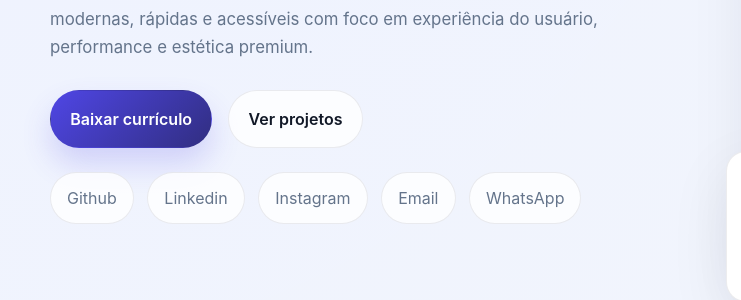
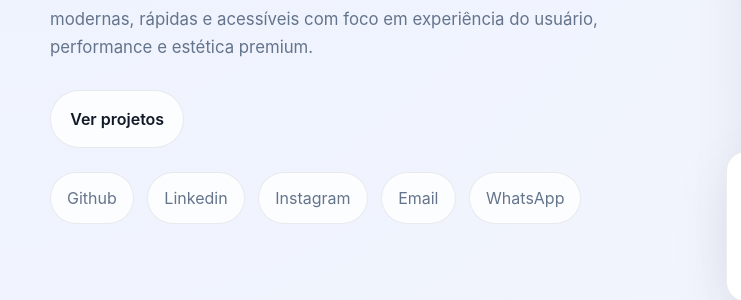
Before and after one commit to JulioCesarViana20/Portfolio, a website: page index.html in a window 1280 px wide. Shown: the part 390-690 px from the top of the page, 0-741 px from the left. Drawn offline with Linux system fonts and the light colour scheme.

Commit message:
changes about the curriculu

```diff
--- a/index.html
+++ b/index.html
@@ -57,7 +57,6 @@
           <h1 id="hero-title"></h1>
           <p id="hero-description" class="hero__description"></p>
           <div class="hero__actions">
-            <a id="hero-resume" class="btn btn--primary" href="#">Baixar currículo</a>
             <a class="btn btn--ghost" href="#projects">Ver projetos</a>
           </div>
           <div id="hero-social" class="social-links" aria-label="Redes sociais"></div>
--- a/js/script.js
+++ b/js/script.js
@@ -76,14 +76,17 @@ function renderHero() {
   const panelTitle = document.getElementById("hero-panel-title");
   const panelText = document.getElementById("hero-panel-text");
 
-  if (!title || !description || !resumeLink || !social || !photo || !panelTitle || !panelText) {
+  if (!title || !description || !social || !photo || !panelTitle || !panelText) {
     return;
   }
 
   title.textContent = `${profile.name}`;
   description.textContent = `${profile.title} — ${profile.description}`;
-  resumeLink.href = profile.resume;
-  resumeLink.setAttribute("download", "curriculo.pdf");
+
+  if (resumeLink) {
+    resumeLink.remove();
+  }
+
   photo.src = profile.photo;
   photo.alt = `Foto de ${profile.name}`;
   panelTitle.textContent = "Disponível para projetos especiais";
```
